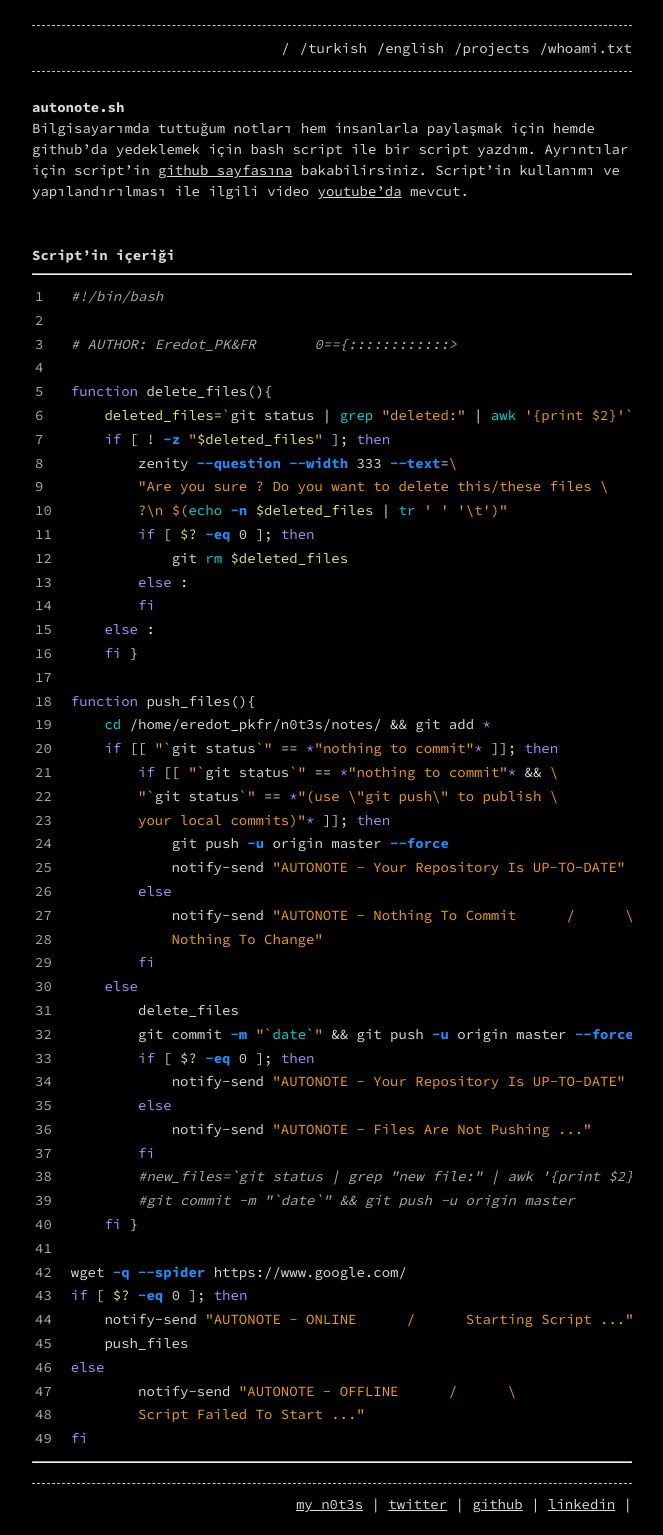
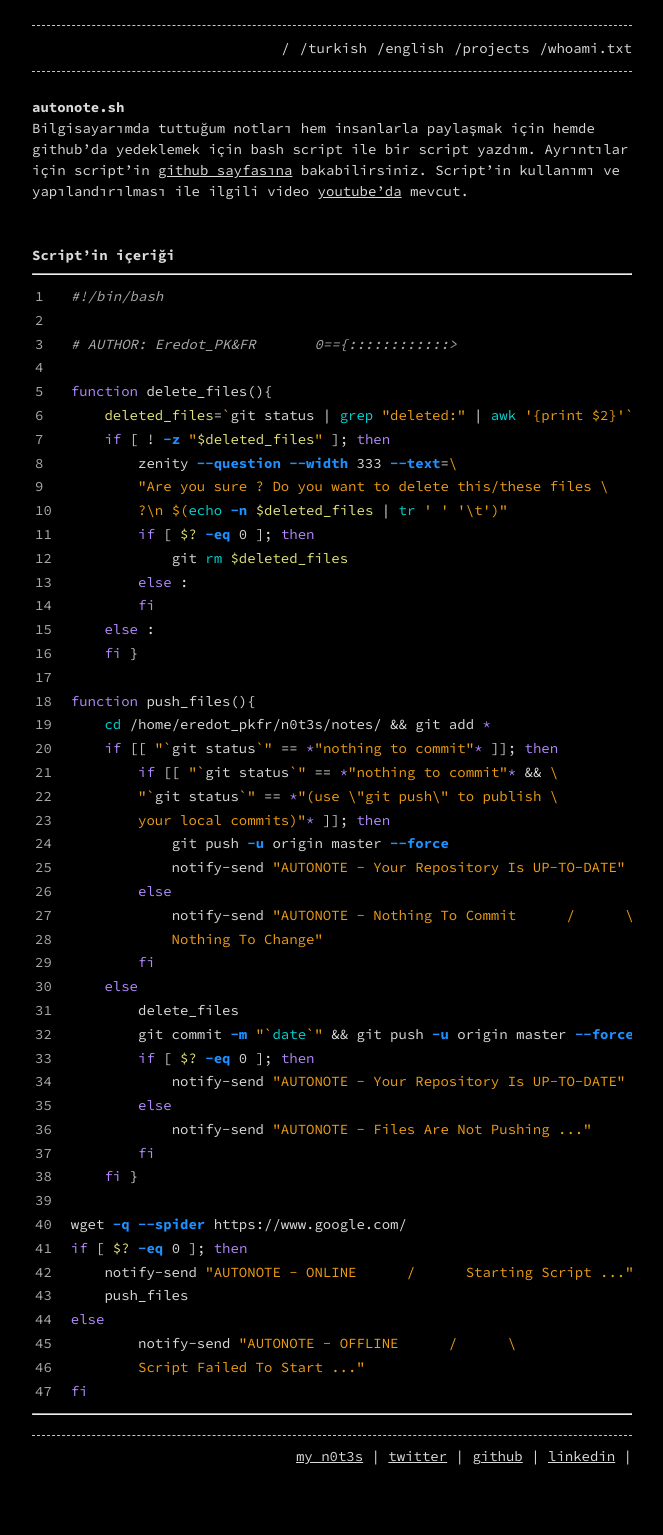
Before and after one commit to eredotpkfr/eredotpkfr.github.io, a Jekyll site: the page built from _posts/2019-05-13-autonote.markdown, in a window 1280 px wide. Shown: the whole page, without its empty margins (308-971 px from the left). Built offline with Jekyll 4.4.1, drawn with Linux system fonts in a browser that asks for light colours; after the commit the page ends 1487 px from its top, so only the background shows below that.

Commit message:
Pzt Şub  3 15:49:57 +03 2020

```diff
--- a/_posts/2019-05-13-autonote.markdown
+++ b/_posts/2019-05-13-autonote.markdown
@@ -49,8 +49,6 @@ function push_files(){
 	else
 	    notify-send "AUTONOTE - Files Are Not Pushing ..."
 	fi
-        #new_files=`git status | grep "new file:" | awk '{print $2}'`
-        #git commit -m "`date`" && git push -u origin master
     fi }
 
 wget -q --spider https://www.google.com/
--- a/_posts/2019-05-13-autonote_english.markdown
+++ b/_posts/2019-05-13-autonote_english.markdown
@@ -11,7 +11,7 @@ If you often taking note like me, you wanna backup your notes. I thought this su
 # Script's content
 <hr/>
 
-{% highlight bash linenos %}
+{% highlight bash %}
 #!/bin/bash
 
 # AUTHOR: Eredot_PK&FR       0=={::::::::::::>
```
